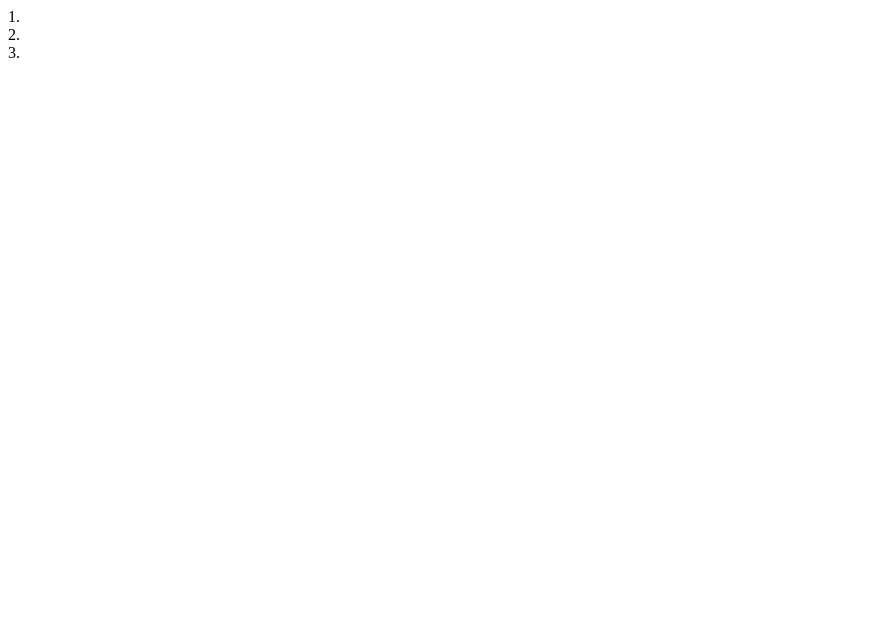
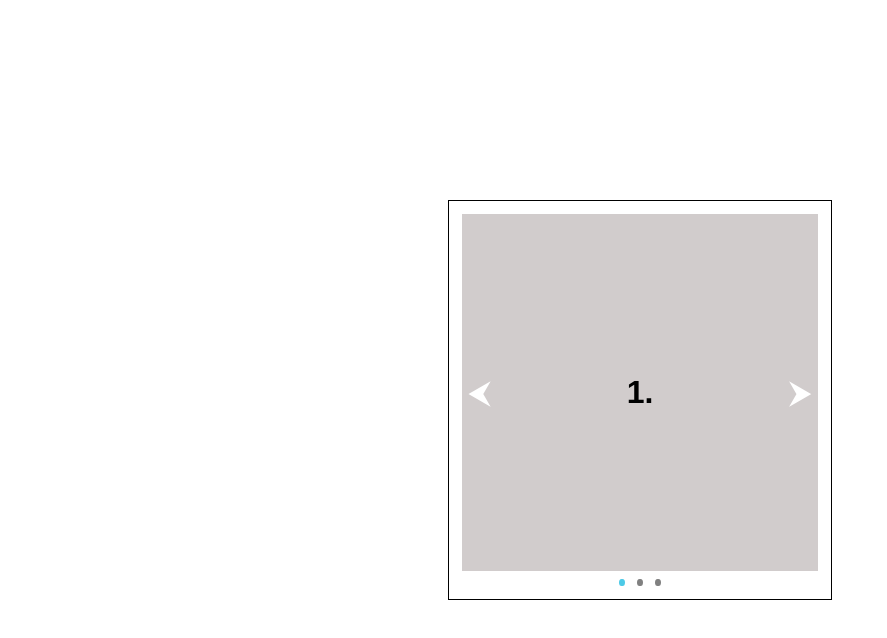
Before and after one commit to AndreasEdo/AndreasEdwardPutraJatmiko_TechChallenge_FrontEnd_02, a plain HTML site: page carousel/index.html in a window 1280 px wide. Shown: the whole page, without its empty margins (0-887 px from the left). Drawn offline with Linux system fonts and the light colour scheme.

Commit message:
html and css

```diff
--- a/carousel/index.html
+++ b/carousel/index.html
@@ -7,18 +7,24 @@
     <link rel="stylesheet" href="style.css">
 </head>
 <body>
+    <main>
         <div class="container">
             <div class="items">
-            <div class="item-1">1.</div>
+                <div class="item-1 active">1.</div>
                 <div class="item-2">2.</div>
                 <div class="item-3">3.</div>
+                <div class="arrow">
+                    <button>&#11164</button>
+                    <button>&#11166</button>
+                </div>
             </div>
             <div class="marker">
-            <div class="marker-1"></div>
+                <div class="marker-1 active-marker"></div>
                 <div class="marker-2"></div>
                 <div class="marker-3"></div>
             </div>
         </div>
+    </main>
     <script src="script.js"></script>
 </body>
 </html>
--- a/carousel/style.css
+++ b/carousel/style.css
@@ -0,0 +1,107 @@
+*{
+    margin: 0;
+    padding: 0;
+}
+
+main{
+    display: flex;
+    justify-content: center;
+    align-items: center;
+    height: 100vh;
+}
+
+.container{
+    /* menengahkan container */
+    position: relative;
+
+    /* menengahkan element di dalamnya*/
+    display: flex;
+    justify-content: center;
+    align-items: center;
+    flex-direction: column;
+
+    /* ngerapiin */
+    padding: 1%;
+    box-sizing: border-box;
+
+    /* ukuran container */
+    width: 30vw;
+    height: 50vh;
+    background-color: white;
+    border: 1px solid black;
+}
+
+
+.items{
+    position: relative;
+    box-sizing: border-box;
+    width:100%;
+    height: 98%;
+    display: flex;
+    justify-content: center;
+    align-items: center;
+
+    margin-bottom: 1vh;
+}
+
+.items >div.active{
+    opacity: 1;
+}
+.items > .item-1, .items > .item-2, .items > .item-3{
+    position: absolute;
+    width: 100%;
+    height: 100%;
+
+    display: flex;
+    justify-content: center;
+    align-items: center;
+    font-family:'Franklin Gothic Medium', 'Arial Narrow', Arial, sans-serif;
+    font-weight: bold;
+    font-size: 4vh;
+
+    background-color: rgb(209, 204, 204);
+    opacity: 0;
+}
+
+.arrow{
+    position: absolute;
+
+    display: flex;
+    justify-content: space-between;
+    align-items: center;
+
+    width: 100%;
+    box-sizing: border-box;
+}
+
+.arrow >button{
+    color: white;
+    border: none;
+    background: none;
+
+    width:10%;
+    height:100%;
+    font-size:  2em;
+    cursor: pointer;
+}
+
+
+.marker{
+    display: flex;
+    justify-content: center;
+    align-items: center;
+    gap:1vw;
+    width:100%;
+    height: 2%;
+}
+
+.marker >div{
+    width:1.5%;
+    height: 100%;
+    border-radius: 50%;
+    background-color: gray;
+}
+
+.marker >div.active-marker{
+    background-color: rgb(77, 202, 231);
+}
```
Lines whose indentation alone changed are shown as unchanged.
